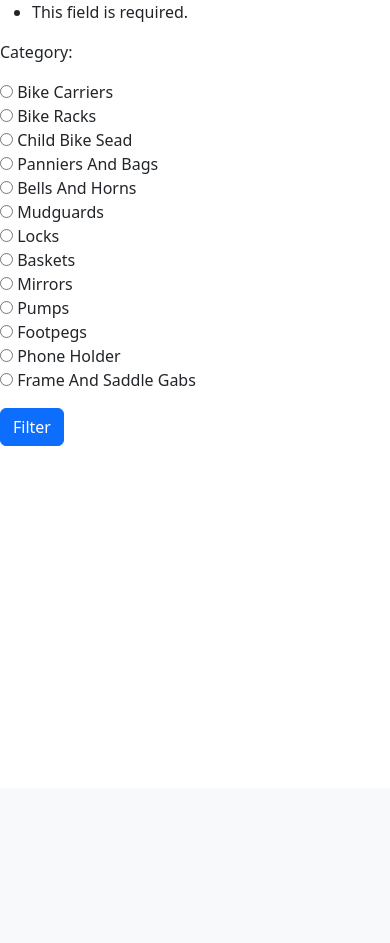
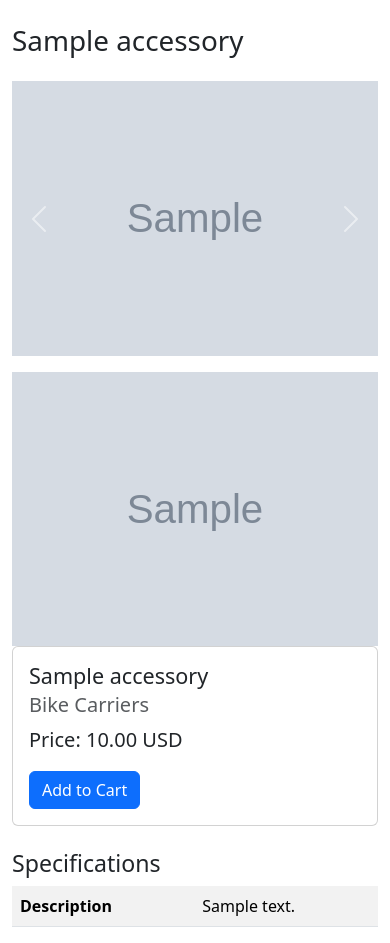
Before and after one commit to BlackRock17/CycleShop, a Django app: page /accessories/accessories/1/ in a window 390 px wide. Shown: the part 56-999 px from the top of the page. Before the commit the page ends 502 px from the top, so only its background shows below. Run offline with Django 4.2, Linux system fonts and the light colour scheme; tables that the repository leaves empty hold one stand-in row (values such as "Sample post"); grey boxes marked "Sample" are stand-in pictures.

Commit message:
Accessories Details View and Template

```diff
--- a/CycleShop/accessories/urls.py
+++ b/CycleShop/accessories/urls.py
@@ -1,8 +1,10 @@
 from django.urls import path
 
-from CycleShop.accessories.views import AccessoriesListView
+from CycleShop.accessories.views import AccessoriesListView, AccessoryDetailView
 
 urlpatterns = (
+    path('accessories/<int:pk>/', AccessoryDetailView.as_view(), name='accessory_detail'),
     path('accessories/', AccessoriesListView.as_view(), name='accessories_list'),
     path('accessories/<str:category>/', AccessoriesListView.as_view(), name='accessories_list_by_category'),
+
 )
--- a/CycleShop/accessories/views.py
+++ b/CycleShop/accessories/views.py
@@ -1,10 +1,5 @@
 from django.views import generic as views
-from CycleShop.accessories.forms import AccessoryCategoryForm
-from CycleShop.accessories.models import Accessories, Category
-
-
-from django.views import generic as views
-from .models import Accessories, Category
+from .models import Accessories
 from .forms import AccessoryCategoryForm
 
 
@@ -13,9 +8,9 @@ class AccessoriesListView(views.ListView):
     template_name = 'accessories/accessories_list.html'
     context_object_name = 'accessories'
 
-    def get_queryset(self):
+    def get_queryset(self, category=None):
         queryset = super().get_queryset()
-        category = self.kwargs.get('category')
+        category = category or self.kwargs.get('category')
         form = AccessoryCategoryForm(self.request.GET)
         if form.is_valid():
             selected_category = form.cleaned_data['category']
@@ -31,4 +26,23 @@ class AccessoriesListView(views.ListView):
     def get_context_data(self, **kwargs):
         context = super().get_context_data(**kwargs)
         context['form'] = AccessoryCategoryForm(self.request.GET)
+        accessories = context['accessories']
+
+        for accessory in accessories:
+            accessory.pk_type = type(accessory.pk).__name__
         return context
+
+
+class AccessoryDetailView(views.DetailView):
+    model = Accessories
+    template_name = 'accessories/accessory_detail.html'
+    context_object_name = 'accessory'
+
+    def get_context_data(self, **kwargs):
+        context = super().get_context_data(**kwargs)
+        accessory = self.get_object()
+        context['accessory_fields'] = [
+            {'name': field.name, 'verbose_name': field.verbose_name, 'value': getattr(accessory, field.name)}
+            for field in accessory._meta.fields if field.verbose_name not in ("ID", "quantity")
+        ]
+        return context
--- a/templates/accessories/accessories_list.html
+++ b/templates/accessories/accessories_list.html
@@ -24,6 +24,10 @@
                     <div class="card-body">
                         <h5 class="card-title">{{ accessory.name }}</h5>
                         <p class="card-text">{{ accessory.description }}</p>
+                        <p class="card-text">{{ accessory.price }} USD</p>
+                        <a href="{% url 'accessory_detail' pk=accessory.pk %}" class="btn btn-primary">More Info</a>
+                        <p>Type of accessory.pk: {{ accessory.pk_type }}</p>
+
                     </div>
                 </div>
             </div>
@@ -32,25 +36,3 @@
     </div>
 </div>
 {% endblock %}
-
-{#{% block main_content %}#}
-{#<div class="row row-cols-1 row-cols-md-2 g-4">#}
-{#    {% for accessory in accessories %}#}
-{#    <div class="col">#}
-{#        <div class="card">#}
-{#            {% with accessory.accessory_images.all|first as accessory_image %}#}
-{#                {% if accessory_image %}#}
-{#                    <img src="{{ accessory_image.image.url }}" class="card-img-top" alt="{{ accessory.name }}">#}
-{#                {% else %}#}
-{#                    <img src="{% static 'images/default.jpg' %}" class="card-img-top" alt="Default Accessory Image">#}
-{#                {% endif %}#}
-{#            {% endwith %}#}
-{#            <div class="card-body">#}
-{#                <h5 class="card-title">{{ accessory.name }}</h5>#}
-{#                <p class="card-text">{{ accessory.description }}</p>#}
-{#            </div>#}
-{#        </div>#}
-{#    </div>#}
-{#    {% endfor %}#}
-{#</div>#}
-{#{% endblock %}#}
--- /dev/null
+++ b/templates/accessories/accessory_detail.html
@@ -0,0 +1,76 @@
+{% extends "base.html" %}
+{% load static %}
+
+{% block main_content %}
+    <style>
+    .main-image {
+    width: 100%;
+    height: 400px;
+    object-fit: contain;
+}
+    </style>
+  <div class="container">
+    <h1 class="my-4">{{ accessory.name }}</h1>
+
+    <div class="row">
+      <div class="col-md-8">
+        <div id="accessory-images" class="carousel slide" data-bs-ride="carousel">
+          <div class="carousel-inner">
+            {% for image in accessory.accessory_images.all %}
+              <div class="carousel-item {% if forloop.first %}active{% endif %}">
+                <img src="{{ image.image.url }}" class="d-block w-100" alt="{{ accessory.name }}">
+              </div>
+            {% empty %}
+              <div class="carousel-item active">
+                <img src="{% static 'images/default.jpg' %}" class="d-block w-100 main-image" alt="Default Image">
+              </div>
+            {% endfor %}
+          </div>
+          <button class="carousel-control-prev" type="button" data-bs-target="#accessory-images" data-bs-slide="prev">
+            <span class="carousel-control-prev-icon" aria-hidden="true"></span>
+            <span class="visually-hidden">Previous</span>
+          </button>
+          <button class="carousel-control-next" type="button" data-bs-target="#accessory-images" data-bs-slide="next">
+            <span class="carousel-control-next-icon" aria-hidden="true"></span>
+            <span class="visually-hidden">Next</span>
+          </button>
+        </div>
+        <div class="row mt-3">
+          {% for image in accessory.accessory_images.all %}
+            <div class="col-md-3">
+              <img src="{{ image.image.url }}" class="img-fluid" alt="{{ accessory.name }}" data-bs-target="#accessory-images" data-bs-slide-to="{{ forloop.counter0 }}">
+            </div>
+          {% endfor %}
+        </div>
+      </div>
+      <div class="col-md-4">
+        <div class="card mb-4">
+          <div class="card-body">
+            <h4 class="card-title">{{ accessory.name }}</h4>
+            <h5 class="card-subtitle mb-2 text-muted">{{ accessory.get_category_display }}</h5>
+            <p class="card-text lead">Price: {{ accessory.price }} USD</p>
+            <a href="#" class="btn btn-primary">Add to Cart</a>
+          </div>
+        </div>
+
+        <h3>Specifications</h3>
+        <table class="table table-striped">
+          {% for field in accessory_fields %}
+            {% if field.name != 'name' and field.name != 'price' and field.name != 'category' %}
+              <tr class="{% cycle 'bg-light' 'bg-secondary-light' %}">
+                <th>{{ field.verbose_name|capfirst }}</th>
+                <td>
+                  {% if field.value %}
+                    {{ field.value }}
+                  {% else %}
+                    N/A
+                  {% endif %}
+                </td>
+              </tr>
+            {% endif %}
+          {% endfor %}
+        </table>
+      </div>
+    </div>
+  </div>
+{% endblock %}
```
